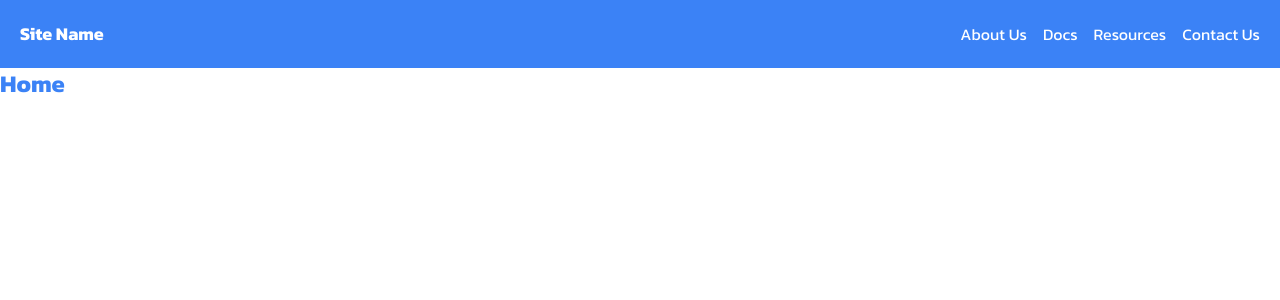
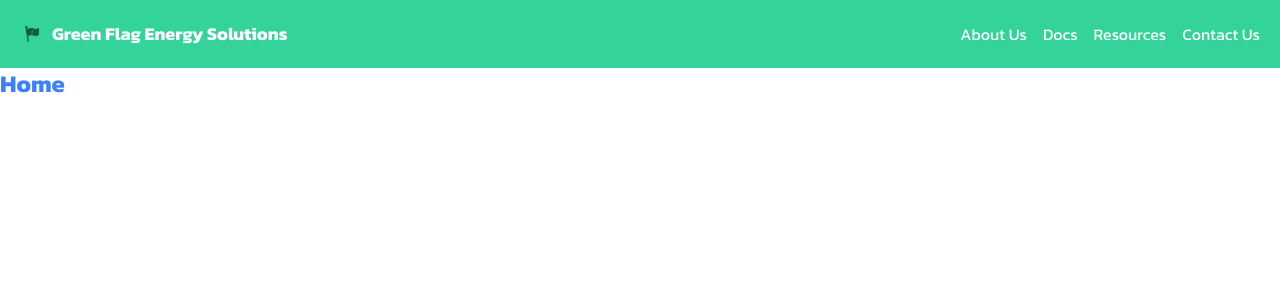
Before and after one commit to tsawebmaster2023/greenflag, a React (Create React App) app: page / in a window 1280 px wide. Shown: the top 300 px of the page. Built offline with nearby package versions, Linux system fonts and the light colour scheme.

Commit message:
colors and logo

```diff
--- a/src/Navbar.js
+++ b/src/Navbar.js
@@ -1,10 +1,12 @@
 import { Link } from "react-router-dom";
+import logo from './logo.png';
 
 export default function Navbar() {
   return (
-    <nav className="flex justify-between items-center p-5 bg-blue-500">
-      <Link to="/" className="text-white text-lg font-bold">
-        Site Name
+    <nav className="flex justify-between items-center p-5 bg-emerald-400">
+      <Link to="/" className="flex items-center text-white text-lg font-bold">
+        <img src={logo} alt="Logo" className="mr-2 h-6 w-auto" />
+        Green Flag Energy Solutions
       </Link>
       <ul className="flex space-x-4">
         <li>
```
Also changed, not shown: src/logo.png (added), src/logo.svg (deleted).
